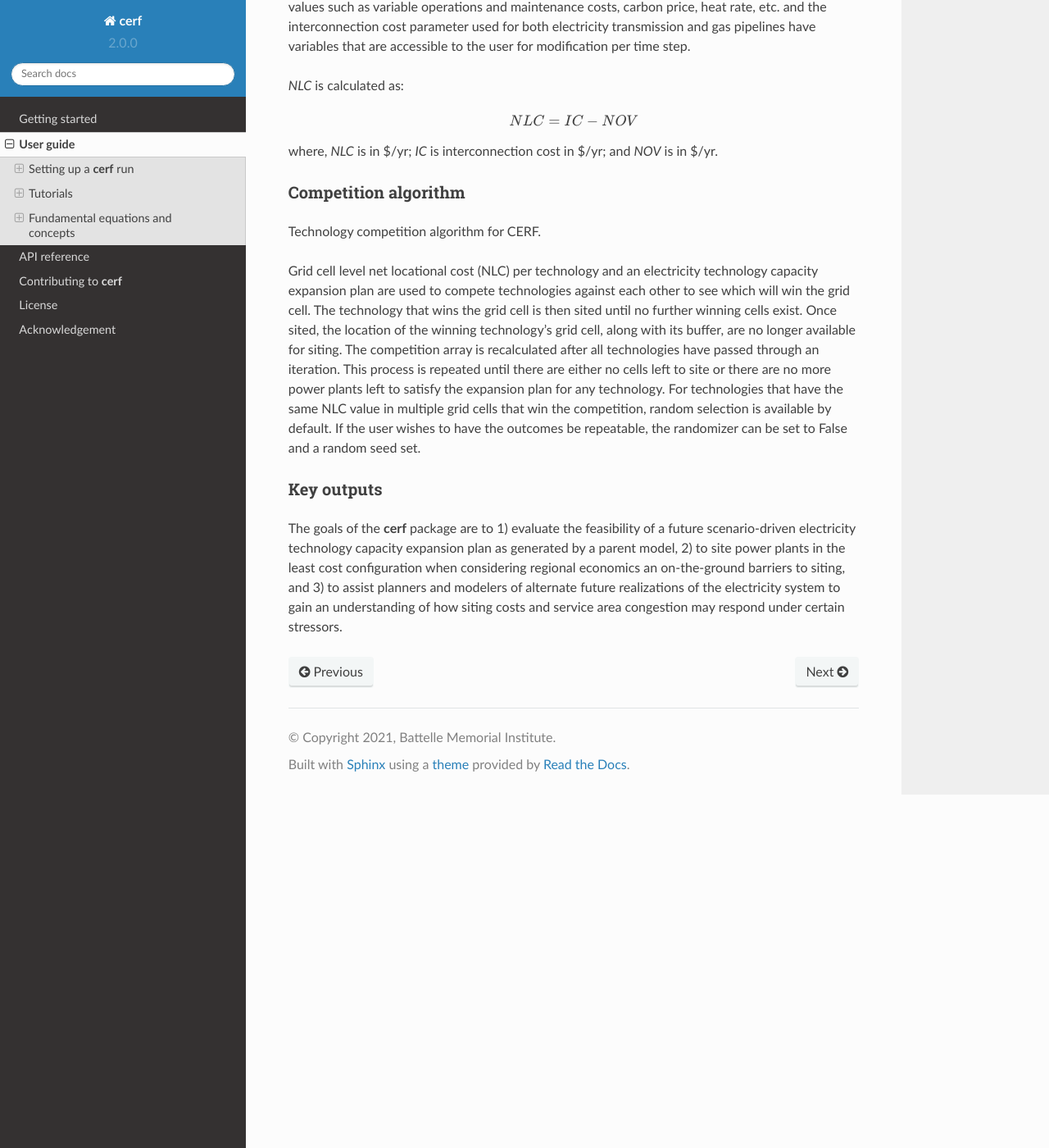
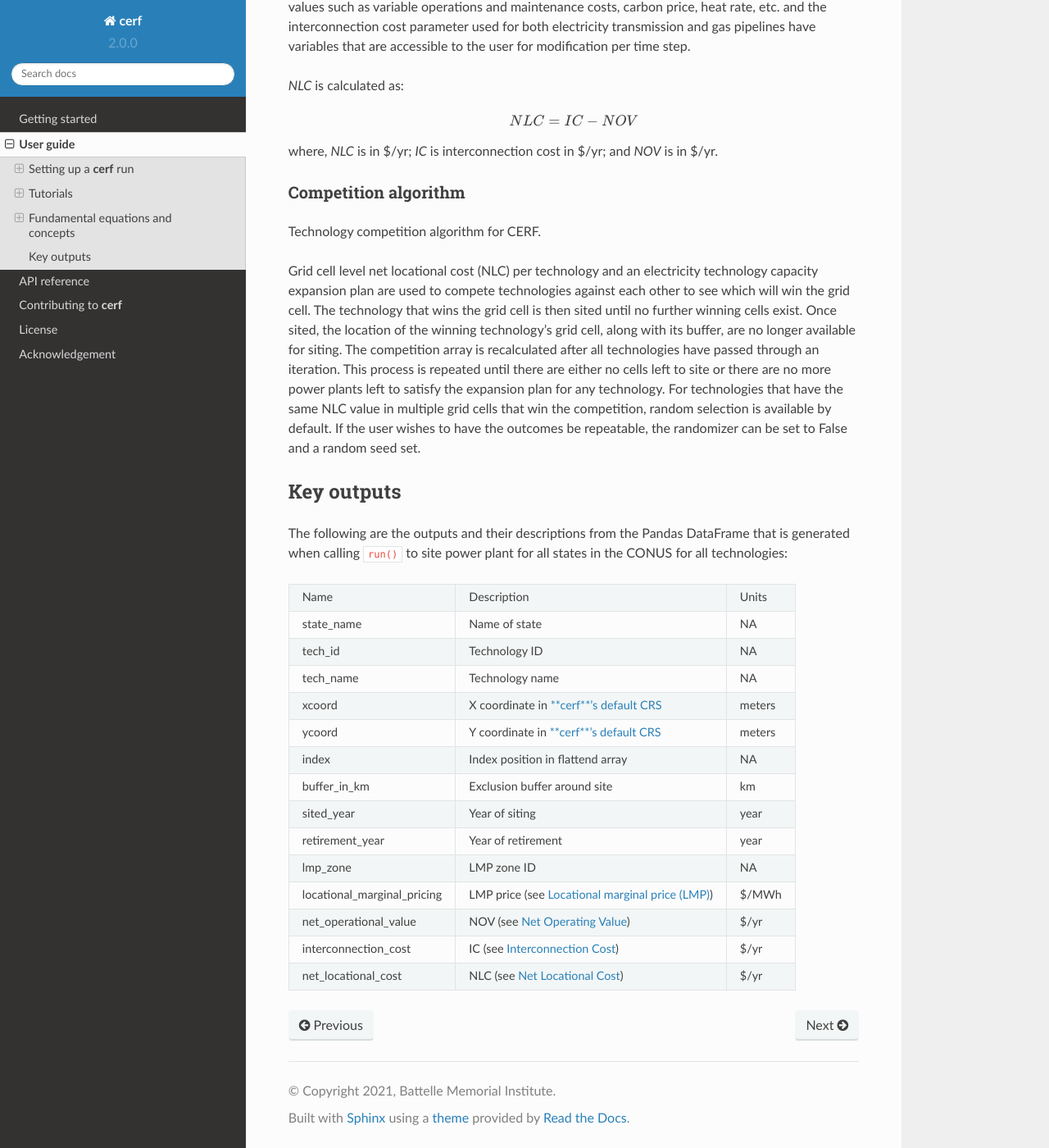
Before and after one commit to IMMM-SFA/cerf, a Sphinx documentation site: the page built from docs/source/user_guide.rst, in a window 1280 px wide and 1400 px high, scrolled down 11321 px. Shown: the whole window at 82% size. Built offline with Sphinx 7.4.7 and the Read the Docs theme 2.0.0, drawn with Linux system fonts in a browser that asks for light colours; formulas are drawn with MathJax 3.

Commit message:
add key outputs to docs

```diff
--- a/cerf/__init__.py
+++ b/cerf/__init__.py
@@ -2,7 +2,7 @@ from .package_data import *
 from .install_supplement import *
 from .model import *
 from .outputs import *
-from .process import execute
+from .process import run
 from .interconnect import *
 from .lmp import *
 
--- a/docs/source/user_guide.rst
+++ b/docs/source/user_guide.rst
@@ -412,7 +412,7 @@ Site power plants for the default illustrative expansion plan for all states in
     config_file = cerf.config_file(yr)
 
     # run the configuration for the target year and return a data frame
-    result_df = cerf.execute(config_file, write_output=False)
+    result_df = cerf.run(config_file, write_output=False)
 
 
 Site multiple years for the CONUS and inherit sited plants
@@ -557,6 +557,54 @@ Grid cell level net locational cost (NLC) per technology and an electricity tech
 
 
 Key outputs
-~~~~~~~~~~~
+-----------
 
-The goals of the **cerf** package are to 1) evaluate the feasibility of a future scenario-driven electricity technology capacity expansion plan as generated by a parent model,  2) to site power plants in the least cost configuration when considering regional economics an on-the-ground barriers to siting, and 3) to assist planners and modelers of alternate future realizations of the electricity system to gain an understanding of how siting costs and service area congestion may respond under certain stressors.
+The following are the outputs and their descriptions from the Pandas DataFrame that is generated when calling ``run()`` to site power plant for all states in the CONUS for all technologies:
+
+.. list-table::
+
+    * - Name
+      - Description
+      - Units
+    * - state_name
+      - Name of state
+      - NA
+    * - tech_id
+      - Technology ID
+      - NA
+    * - tech_name
+      - Technology name
+      - NA
+    * - xcoord
+      - X coordinate in `**cerf**'s default CRS <https://spatialreference.org/ref/esri/usa-contiguous-albers-equal-area-conic/>`_
+      - meters
+    * - ycoord
+      - Y coordinate in `**cerf**'s default CRS <https://spatialreference.org/ref/esri/usa-contiguous-albers-equal-area-conic/>`_
+      - meters
+    * - index
+      - Index position in flattend array
+      - NA
+    * - buffer_in_km
+      - Exclusion buffer around site
+      - km
+    * - sited_year
+      - Year of siting
+      - year
+    * - retirement_year
+      - Year of retirement
+      - year
+    * - lmp_zone
+      - LMP zone ID
+      - NA
+    * - locational_marginal_pricing
+      - LMP price (see :ref:`Locational marginal price (LMP)`)
+      - $/MWh
+    * - net_operational_value
+      - NOV (see :ref:`Net Operating Value`)
+      - $/yr
+    * - interconnection_cost
+      - IC (see :ref:`Interconnection Cost`)
+      - $/yr
+    * - net_locational_cost
+      - NLC (see :ref:`Net Locational Cost`)
+      - $/yr
```
Also changed, not shown: 8 other files.
